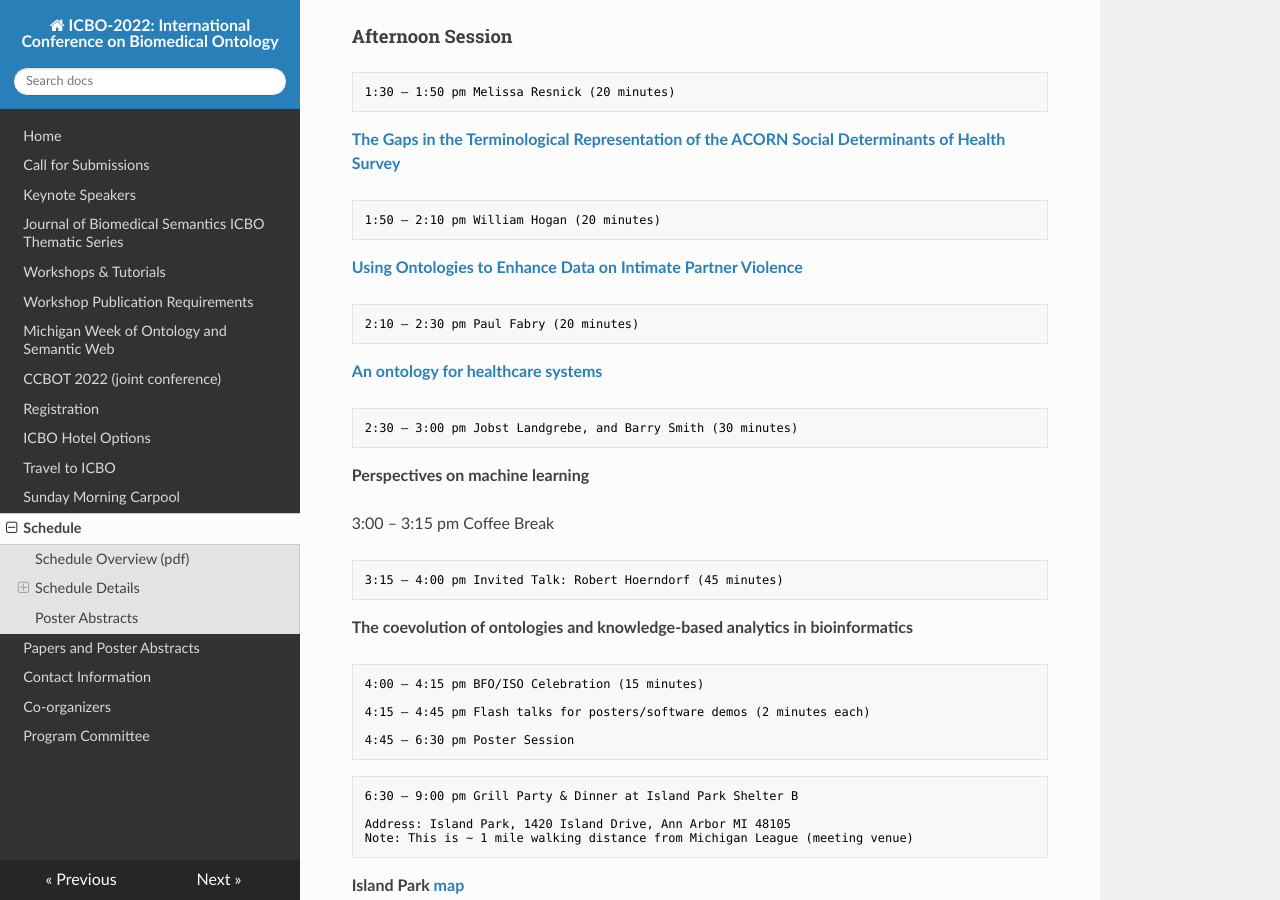
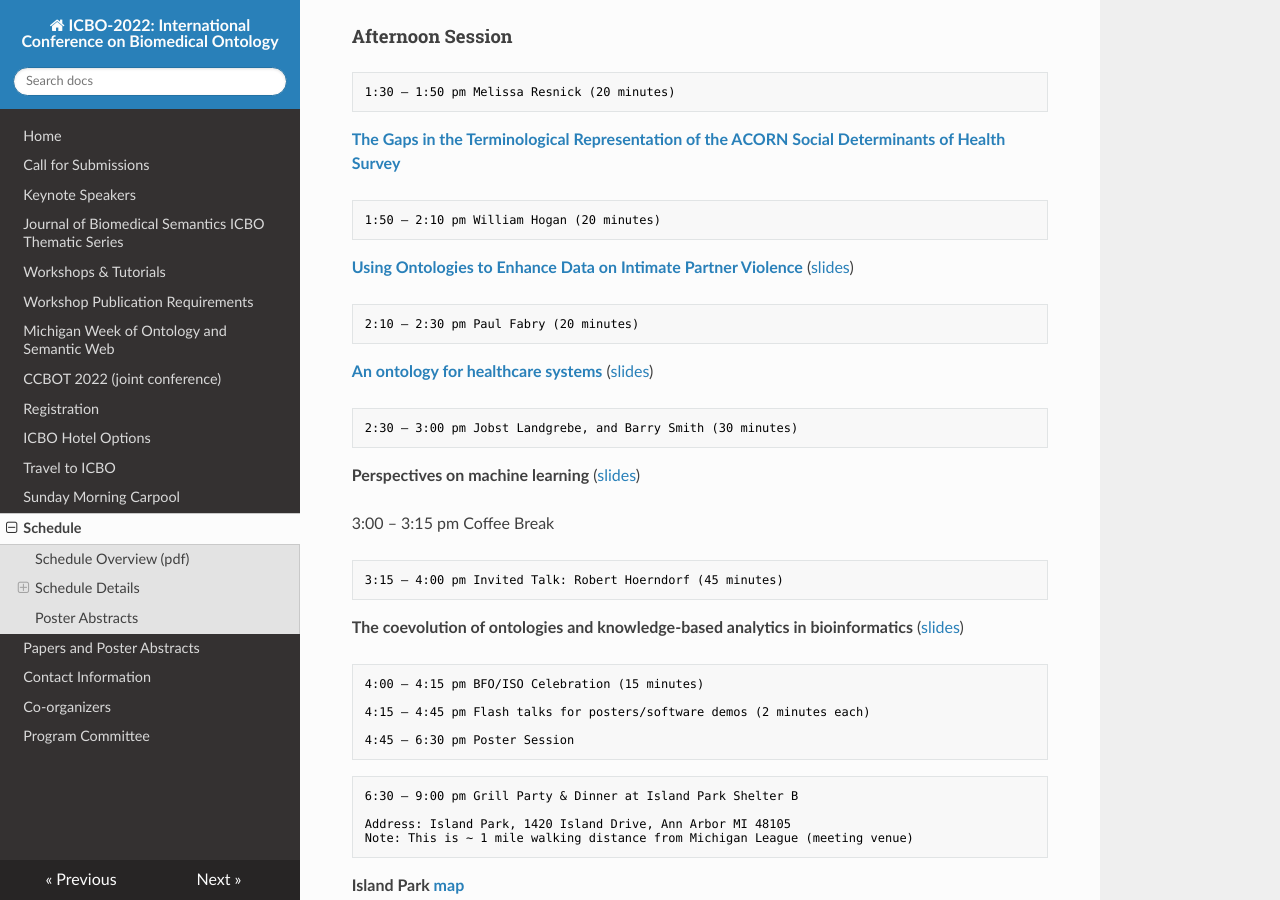
Before and after one commit to johnbeve/BFO-Organization, an MkDocs documentation site: the page built from docs/icbo-schedule.md, in a window 1280 px wide and 900 px high, scrolled down 3204 px. Built offline with MkDocs 1.6.1, drawn with Linux system fonts in a browser that asks for light colours; nearby versions of some CDN libraries.

Commit message:
update schedule

````diff
--- a/docs/icbo-schedule.md
+++ b/docs/icbo-schedule.md
@@ -122,17 +122,17 @@ will be held virtually on September 21, 2022. See website for details.
 ```txt
 1:50 – 2:10 pm William Hogan (20 minutes)
 ```
-**[Using Ontologies to Enhance Data on Intimate Partner Violence](papers/ICBO-2022_paper_6874.pdf)**
+**[Using Ontologies to Enhance Data on Intimate Partner Violence](papers/ICBO-2022_paper_6874.pdf)** ([slides](slides/Hogan_IPV_ICBO2022.pdf))
 
 ```txt
 2:10 – 2:30 pm Paul Fabry (20 minutes)
 ```
-**[An ontology for healthcare systems](papers/ICBO-2022_paper_5498.pdf)**
+**[An ontology for healthcare systems](papers/ICBO-2022_paper_5498.pdf)** ([slides](slides/Fabry_Healthcare_Ontology_ICBO2022.pdf))
 
 ```txt
 2:30 – 3:00 pm Jobst Landgrebe, and Barry Smith (30 minutes)
 ```
-**Perspectives on machine learning**
+**Perspectives on machine learning** ([slides](slides/Landgrebe_AlphaFold_ICBO2022.pdf))
 
 
 3:00 – 3:15 pm Coffee Break
@@ -140,7 +140,7 @@ will be held virtually on September 21, 2022. See website for details.
 ```txt
 3:15 – 4:00 pm Invited Talk: Robert Hoerndorf (45 minutes)
 ```
-**The coevolution of ontologies and knowledge-based analytics in bioinformatics**
+**The coevolution of ontologies and knowledge-based analytics in bioinformatics** ([slides](slides/Hoehndorf_Coevolution.pdf))
 
 ```txt
 4:00 – 4:15 pm BFO/ISO Celebration (15 minutes)
````
